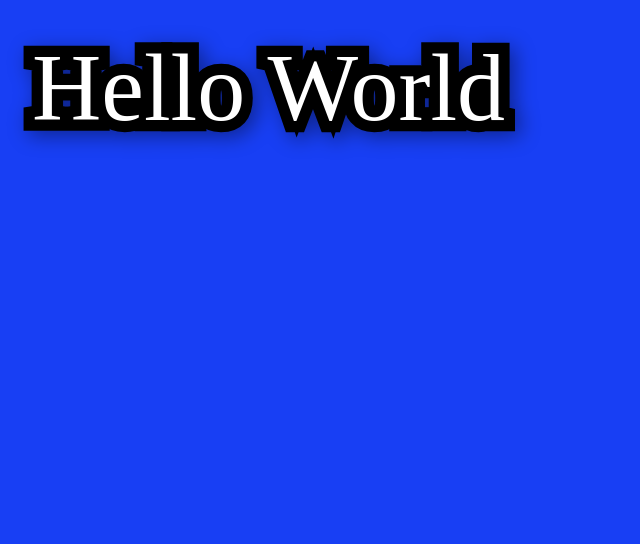
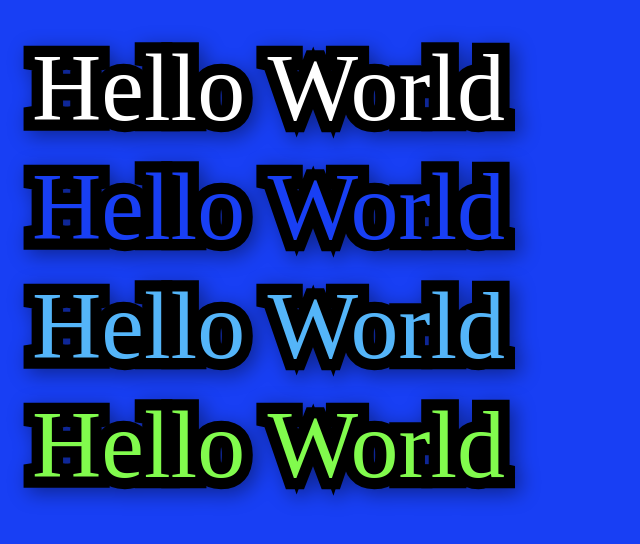
Before and after one commit to gjhltn/WorldElephantDay24, a Next.js app: page / in a window 1280 px wide. Shown: the top 544 px of the page, without its empty margins (0-640 px from the left). Built offline with nearby package versions, Linux system fonts and the light colour scheme; a web font is replaced by a local one.

Commit message:
colours fonts etc

```diff
--- a/src/app/page.js
+++ b/src/app/page.js
@@ -7,6 +7,9 @@ export default function Home() {
     <main>
 
       <h1 className={styles.h1}>Hello World</h1>
+      <h1 className={`${styles.h1} ${styles.blue}`}>Hello World</h1>
+      <h1 className={`${styles.h1} ${styles.lightblue}`}>Hello World</h1>
+      <h1 className={`${styles.h1} ${styles.green}`}>Hello World</h1>
     </main>
   );
 }
--- a/src/app/page.module.css
+++ b/src/app/page.module.css
@@ -3,8 +3,25 @@
   font-weight: 400;
   font-style: normal;
   font-size: 6rem;
+  margin-bottom:0.5rem;
   -webkit-text-stroke-width: 1.4rem;
   -webkit-text-stroke-color: black;
   paint-order: stroke fill;
   filter: drop-shadow(5px 5px 10px rgba(0,0,0,0.4));
 }
+
+.white {
+  color: var(--colour-white);
+}
+
+.blue {
+  color: var(--colour-blue);
+}
+
+.lightblue {
+  color: var(--colour-blue-light);
+}
+
+.green {
+  color: var(--colour-green);
+}
```
Also changed, not shown: 1 other file (tests, documents, lock files or other folders).
